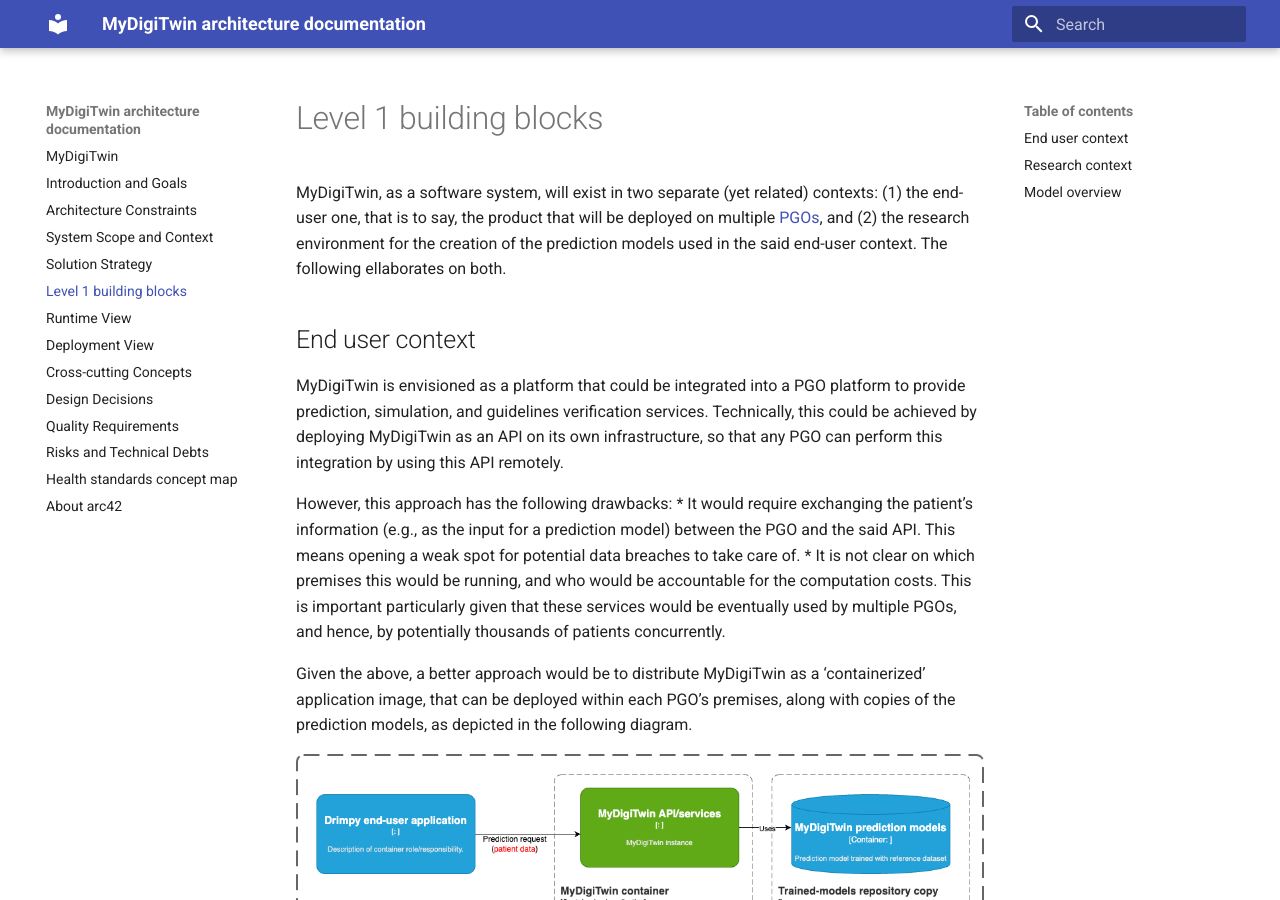
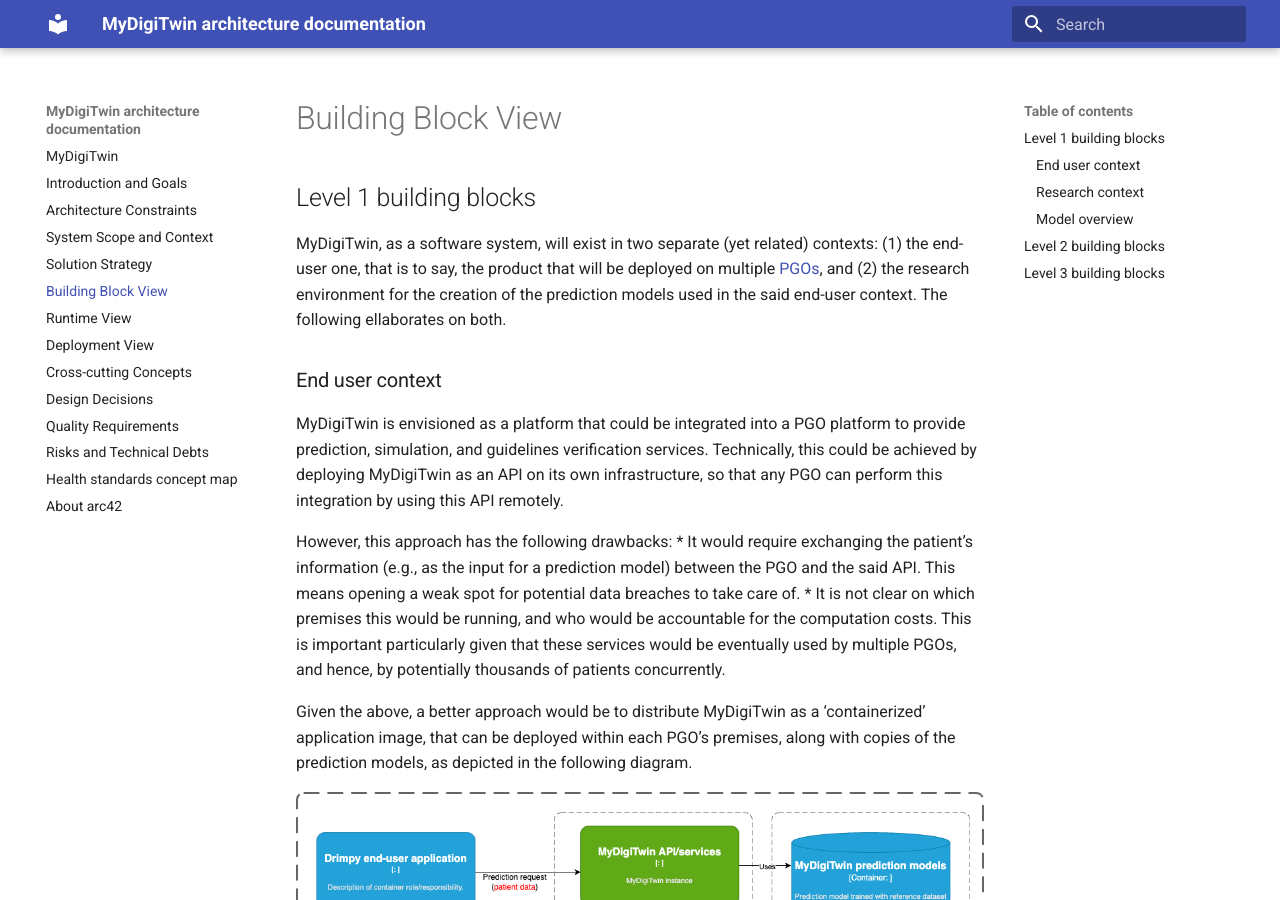
Before and after one commit to MyDigiTwinNL/MyDigiTwin-architecture-documentation, an MkDocs documentation site: the page built from docs/05.Building Block View.md, in a window 1280 px wide and 900 px high. Built offline with MkDocs 1.6.1 and Material for MkDocs 9.7.7, drawn with Linux system fonts in a browser that asks for light colours.

Commit message:
Section 5 header fixed

```diff
--- a/docs/05.Building Block View.md
+++ b/docs/05.Building Block View.md
@@ -1,8 +1,12 @@
-# Level 1 building blocks
+Building Block View
+===================
+
+
+## Level 1 building blocks
 
 MyDigiTwin, as a software system, will exist in two separate (yet related) contexts: (1) the end-user one, that is to say, the product that will be deployed on multiple [PGOs](./12.Glossary.md), and (2) the research environment for the creation of the prediction models used in the said end-user context. The following ellaborates on both.
 
-## End user context
+### End user context
 
 MyDigiTwin is envisioned as a platform that could be integrated into a PGO platform to provide prediction, simulation, and guidelines verification services. Technically, this could be achieved by deploying MyDigiTwin as an API on its own infrastructure, so that any PGO can perform this integration by using this API remotely.
 
@@ -17,14 +21,14 @@ Given the above, a better approach would be to distribute MyDigiTwin as a ‘con
 This approach, on the one hand, is safer as it would not require the exchange of patient information outside of the PGO environment. On the other, the computation costs of the services and the use of the pre-trained models would be covered by  PGO.
 
 
-## Research context
+### Research context
 
 The Research context (light green in the figure below), deals with the computational artifacts and infrastructure to train, evaluate, compare, and release prediction and validation models (which would be later used by the PGOs) from the available reference datasets and professional guidelines. Considering privacy-preserving concerns, the training process would follow a federated approach, that is to say, the data used for training would remain decentralized and distributed across multiple local sources or devices, and the model would be trained collaboratively without requiring the raw data to leave those sources or devices. This approach ensures that individual data privacy is protected while still enabling the model to learn from multiple reference datasets without centralizing them in one location.
 
 
 ![High level building blocks](./images/high-level-building-blocks.drawio.png)
 
-## Model overview
+### Model overview
 
 | **Name**             | **Responsibility**                           | **Interfaces** |
 | -------------------- | -------------------------------------------- |--------------|
@@ -33,7 +37,7 @@ The Research context (light green in the figure below), deals with the computati
 
 
 
-# Level 2 building blocks
+## Level 2 building blocks
 
 
-# Level 3 building blocks
+## Level 3 building blocks
```
